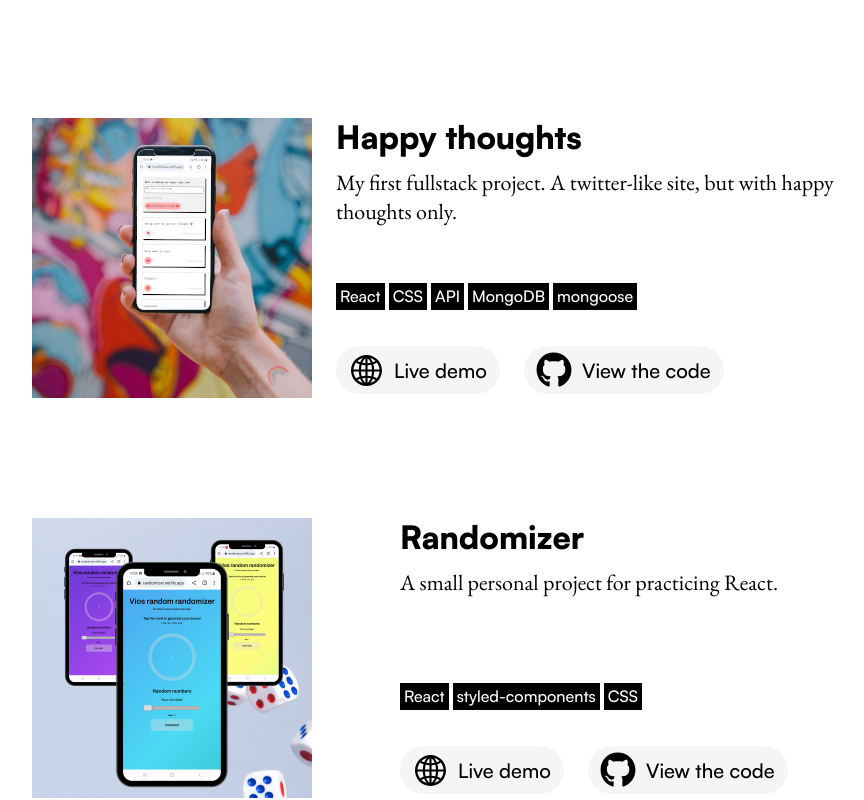
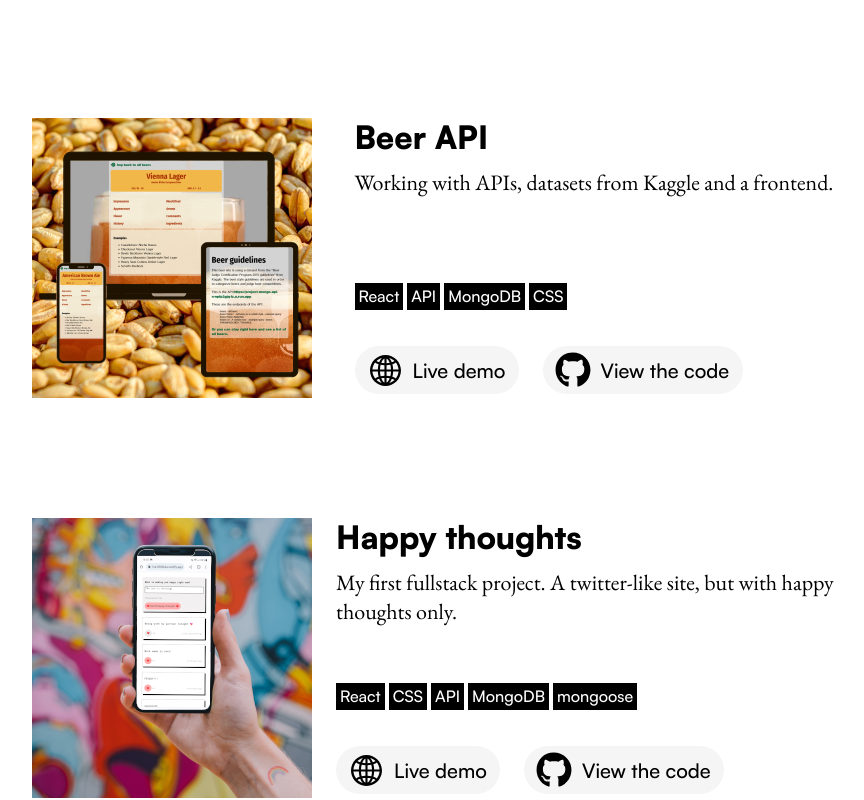
Before and after one commit to code-and-cats/portfolio, a React (Create React App) app: page / in a window 1280 px wide. Shown: the part 2525-3325 px from the top of the page, without its empty margins (198-1062 px from the left). Built offline with nearby package versions, Linux system fonts and the light colour scheme.

Commit message:
add project

```diff
--- a/src/assets/projectList.js
+++ b/src/assets/projectList.js
@@ -3,7 +3,8 @@ const projectList = [
     name: 'Circuit training app',
     img: '../img/circleit.png',
     alt: 'screenshot of the site',
-    description: 'Final project for the Technigo bootcamp - a fullstack project done in a team.',
+    description:
+      'Final project for the Technigo bootcamp - a fullstack project done in a team.',
     tags: ['React', 'MongoDB', 'Redux', 'API', 'mob-programming'],
     demo: 'https://circle-it.netlify.app/',
     code: 'https://github.com/Cheroptera/circle-it-FE'
@@ -17,6 +18,15 @@ const projectList = [
     tags: ['Wordpress'],
     demo: 'http://dynamicduo.se/',
     code: 'http://dynamicduo.se/'
+  },
+  {
+    name: 'Beer API',
+    img: '../img/beerapi.png',
+    alt: 'the site shown on desktop, tablet and mobile',
+    description: 'Working with APIs, datasets from Kaggle and a frontend.',
+    tags: ['React', 'API', 'MongoDB', 'CSS'],
+    demo: 'https://verdant-pothos-deb7ad.netlify.app/',
+    code: 'https://github.com/code-and-cats/Beer-frontend'
   },
   {
     name: 'Happy thoughts',
```
Also changed, not shown: public/img/beerapi.png (added).
